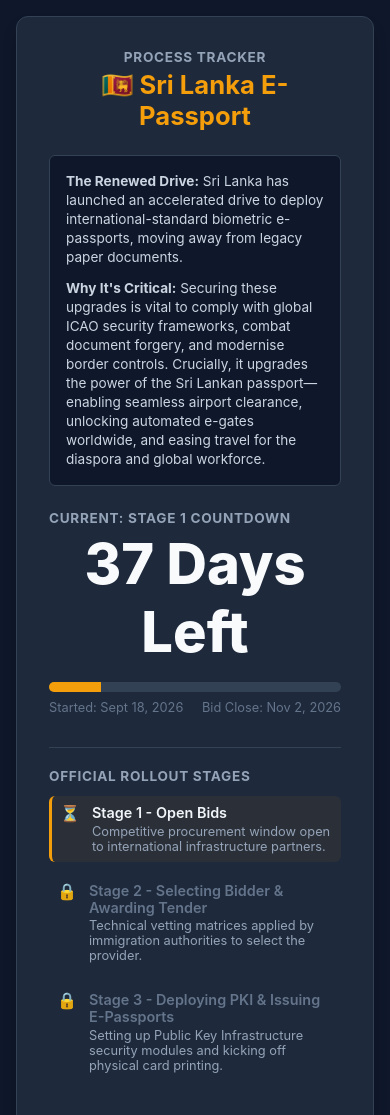
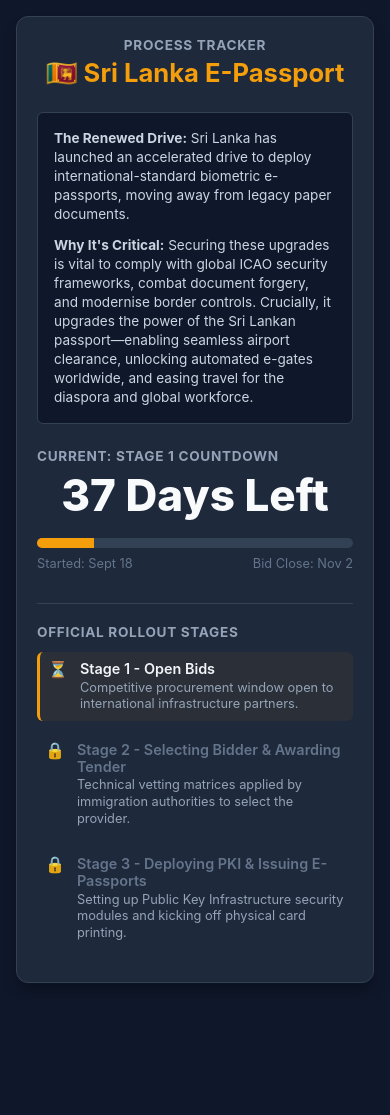
Before and after one commit to ZephyrCloudNine/sl-passport-infomatics, a plain HTML site: page index.html in a window 390 px wide. Shown: the top 1115 px of the page. After the commit the page ends 999 px from the top, so only its background shows below. Drawn offline with Linux system fonts and the light colour scheme.

Commit message:
Update index.html to be mobile responsive

```diff
--- a/index.html
+++ b/index.html
@@ -2,6 +2,8 @@
 <html lang="en">
 <head>
     <meta charset="UTF-8">
+    <!-- Essential Viewport Tag for Mobile Scaling Fix -->
+    <meta name="viewport" content="width=device-width, initial-scale=1.0, maximum-scale=1.0, user-scalable=no">
     <title>Sri Lanka E-Passport Process Tracker</title>
     <style>
         body {
@@ -21,9 +23,20 @@
             border: 1px solid #334155;
             border-radius: 12px;
             padding: 2rem;
-            width: 440px;
+            /* Changed from fixed width to responsive max-width */
+            width: 100%;
+            max-width: 440px;
             box-shadow: 0 10px 15px -3px rgba(0, 0, 0, 0.3);
             box-sizing: border-box;
+        }
+        /* Mobile padding adjustments for smaller screens */
+        @media (max-width: 480px) {
+            .card {
+                padding: 1.25rem;
+            }
+            .days {
+                font-size: 2.75rem !important;
+            }
         }
         .header-section {
             text-align: center;
@@ -112,6 +125,7 @@
             margin-right: 0.75rem;
             font-size: 1rem;
             line-height: 1.2;
+            flex-shrink: 0; /* Prevents emoji distortion on thin displays */
         }
         .stage-details {
             display: flex;
@@ -128,6 +142,7 @@
             font-size: 0.8rem;
             color: #94a3b8;
             margin-top: 0.15rem;
+            line-height: 1.3;
         }
     </style>
 </head>
@@ -153,8 +168,8 @@
     </div>
 
     <div class="date-label">
-        <span>Started: Sept 18, 2026</span>
-        <span>Bid Close: Nov 2, 2026</span>
+        <span>Started: Sept 18</span>
+        <span>Bid Close: Nov 2</span>
     </div>
 
     <!-- Stages Roadmap Architecture -->
@@ -189,6 +204,7 @@
 
 <script>
     function calculateCountdown() {
+        // Target Date: 2 November 2026. Start Date: 18 September 2026.
         var targetTime = new Date(2026, 10, 2).getTime();
         var startTime = new Date(2026, 8, 18).getTime();
         var nowTime = new Date().getTime();
```
